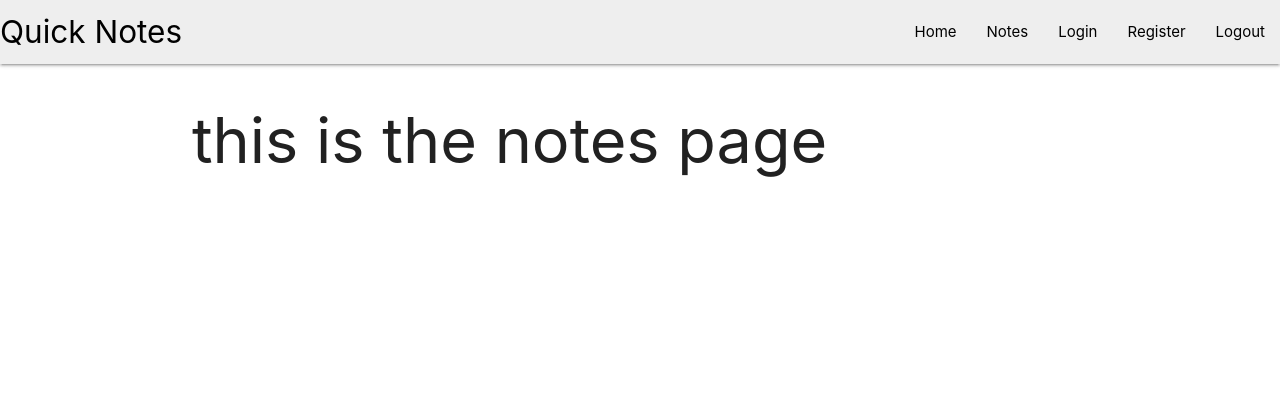
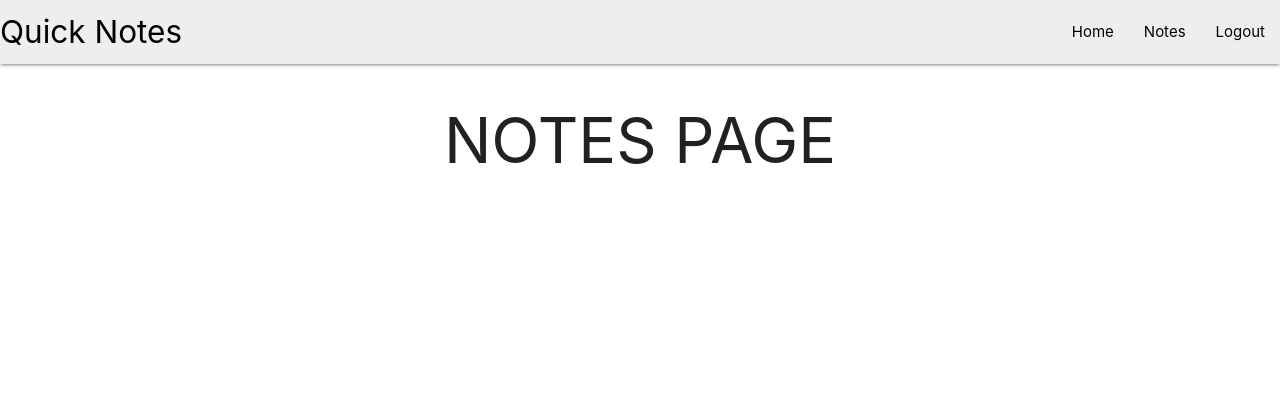
Before and after one commit to ThomasBallardCI/m3-notes-app, a Flask app: page /notes in a window 1280 px wide. Shown: the top 420 px of the page. Run offline with Flask 3, Linux system fonts and the light colour scheme; the visitor is signed in with stand-in values (Sample User, id 1).

Commit message:
added user permissions on nav links to see certain nav elements when logged in or out, started base route for adding note

```diff
--- a/quicknote/routes.py
+++ b/quicknote/routes.py
@@ -7,7 +7,7 @@ from flask_login import login_user, login_required, logout_user, current_user
 
 @app.route("/")
 def home():
-    return render_template("home.html")
+    return render_template("home.html", user=current_user)
 
 
 @app.route("/register", methods=["GET", "POST"])
@@ -45,11 +45,11 @@ def register():
                 password=generate_password_hash(password1, method="sha256"))
             db.session.add(new_user)
             db.session.commit()
-            login_user(user, remember=True)
+            login_user(new_user, remember=True)
             flash("Account Created!", category="success")
             return redirect(url_for("notes"))
 
-    return render_template("register.html")
+    return render_template("register.html", user=current_user)
 
 
 @app.route("/login", methods=["GET", "POST"])
@@ -68,7 +68,7 @@ def login():
                 flash("Incorrect Password, Try again.", category="error")
         else:
             flash("Email does not exist", category="error")
-    return render_template("login.html")
+    return render_template("login.html", user=current_user)
 
 
 @app.route("/logout")
@@ -78,7 +78,18 @@ def logout():
     return redirect(url_for("home"))
 
 
-@app.route("/notes")
+@app.route("/notes", methods=(["GET", "POST"]))
 @login_required
 def notes():
-    return render_template("notes.html")
+    if request.method == "POST":
+        note = request.form.get("note")
+
+        if len(note) < 1:
+            flash("Note is too short!", category="error")
+        else:
+            new_note = Note(data=note, user_id=current_user.id)
+            db.session.add(new_note)
+            db.session.commit()
+            flash("Note added!", category-"success")
+
+    return render_template("notes.html", user=current_user)
--- a/quicknote/templates/base.html
+++ b/quicknote/templates/base.html
@@ -18,22 +18,30 @@
                 <a href="{{ url_for('home') }}" class="brand-logo black-text">Quick Notes</a>
                 <a href="#" data-target="mobile-demo" class="sidenav-trigger black-text"><i class="material-icons">menu</i></a>
                 <ul class="right hide-on-med-and-down">
+                    {% if user.is_authenticated %}
                     <li><a class="black-text" href="{{ url_for('home') }}">Home</a></li>
                     <li><a class="black-text" href="{{ url_for('notes') }}">Notes</a></li>
+                    <li><a class="black-text" href="{{ url_for('logout') }}">Logout</a></li>
+                    {% else %}
+                    <li><a class="black-text" href="{{ url_for('home') }}">Home</a></li>
                     <li><a class="black-text" href="{{ url_for('login') }}">Login</a></li>
                     <li><a class="black-text" href="{{ url_for('register') }}">Register</a></li>
-                    <li><a class="black-text" href="{{ url_for('logout') }}">Logout</a></li>
+                    {% endif %}
                 </ul>
             </div>
         </nav>
 
         <!-- mobile sidenav -->
         <ul class="sidenav" id="mobile-demo">
+            {% if user.is_authenticated %}
             <li><a href="{{ url_for('home') }}">Home</a></li>
             <li><a href="{{ url_for('notes') }}">Notes</a></li>
+            <li><a href="{{ url_for('logout') }}">Logout</a></li>
+            {% else %}
+            <li><a href="{{ url_for('home') }}">Home</a></li>
             <li><a href="{{ url_for('login') }}">Login</a></li>
             <li><a href="{{ url_for('register') }}">Register</a></li>
-            <li><a href="{{ url_for('logout') }}">Logout</a></li>
+            {% endif %}
         </ul>
     </header>
 
--- a/quicknote/templates/notes.html
+++ b/quicknote/templates/notes.html
@@ -6,6 +6,6 @@
 <!-- main page content block -->
 {% block content %}
 
-<h1>this is the notes page</h1>
+<h1 class="center-align">NOTES PAGE</h1>
 
 {% endblock %}
```
